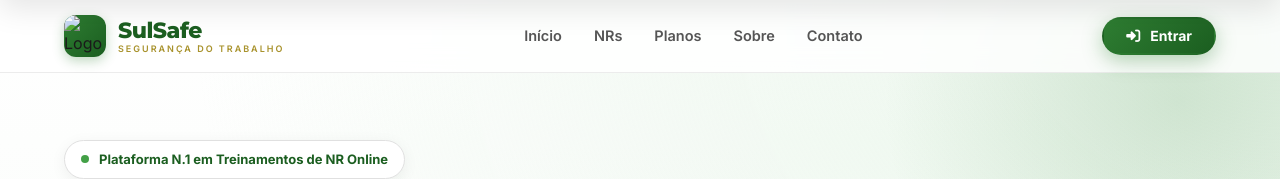
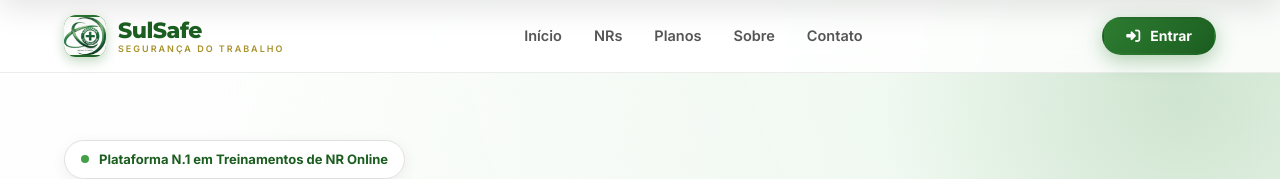
Before and after one commit to Sulsafe/Sulsafe, a website: page index.html in a window 1280 px wide. Shown: the top 179 px of the page. Drawn offline with Linux system fonts and the light colour scheme; the site is published under a folder, as on GitHub Pages, so addresses that start at the root find nothing.

Commit message:
Fix logo image source path in header

```diff
--- a/index.html
+++ b/index.html
@@ -1164,7 +1164,7 @@
 <header class="header" id="header">
     <div class="header-inner">
         <a href="#" class="logo-link" aria-label="SulSafe — Página inicial">
-          <span class="logo-mark"><img src="/logo1.png" alt="Logo SulSafe" width="42" height="42"></span>
+            <span class="logo-mark"><img src="logo1.png" alt="Logo SulSafe" width="42" height="42"></span>
             <span class="logo-text-wrap">
                 <span class="logo-text">SulSafe</span>
                 <span class="logo-sub">Segurança do Trabalho</span>
```
